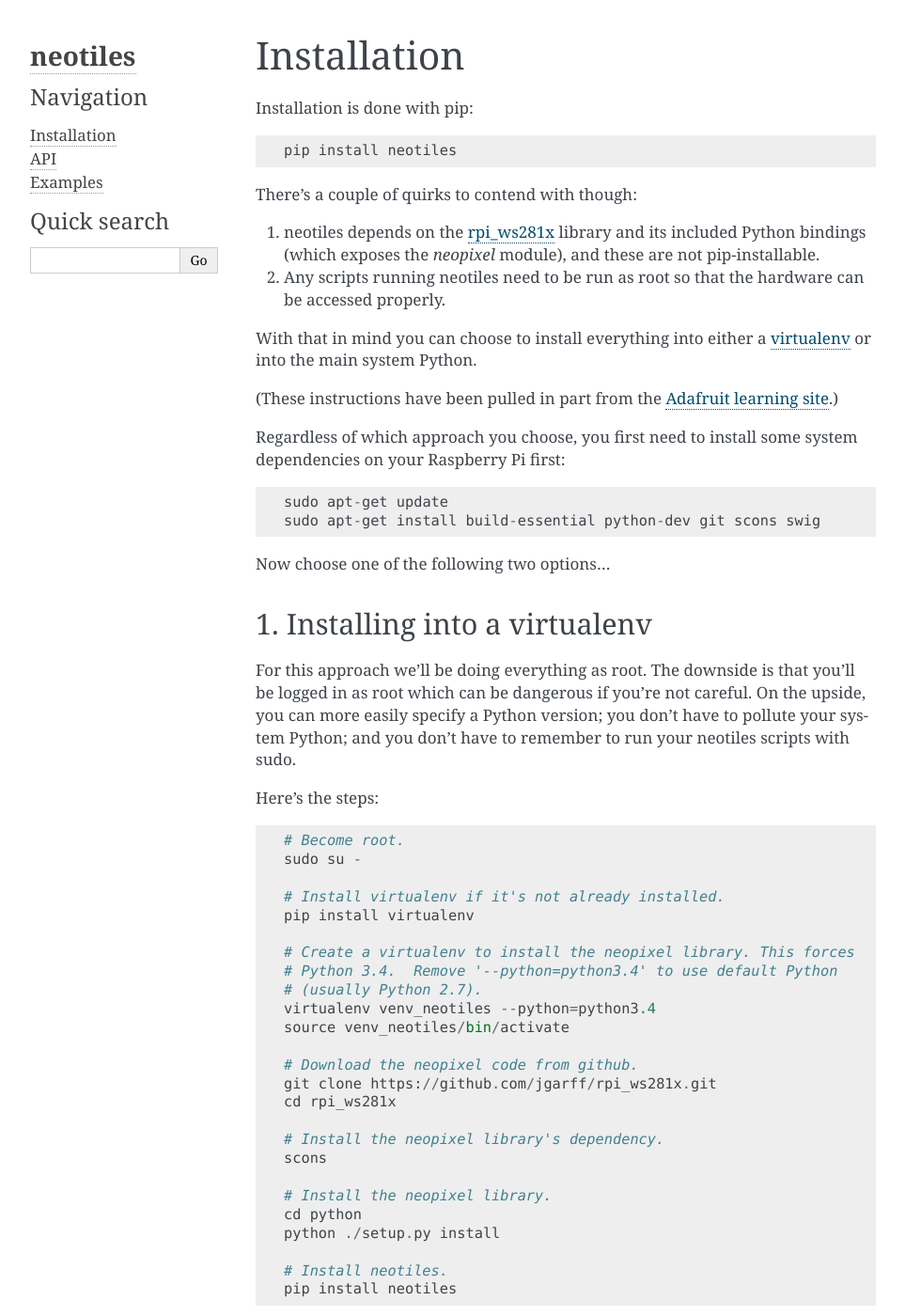
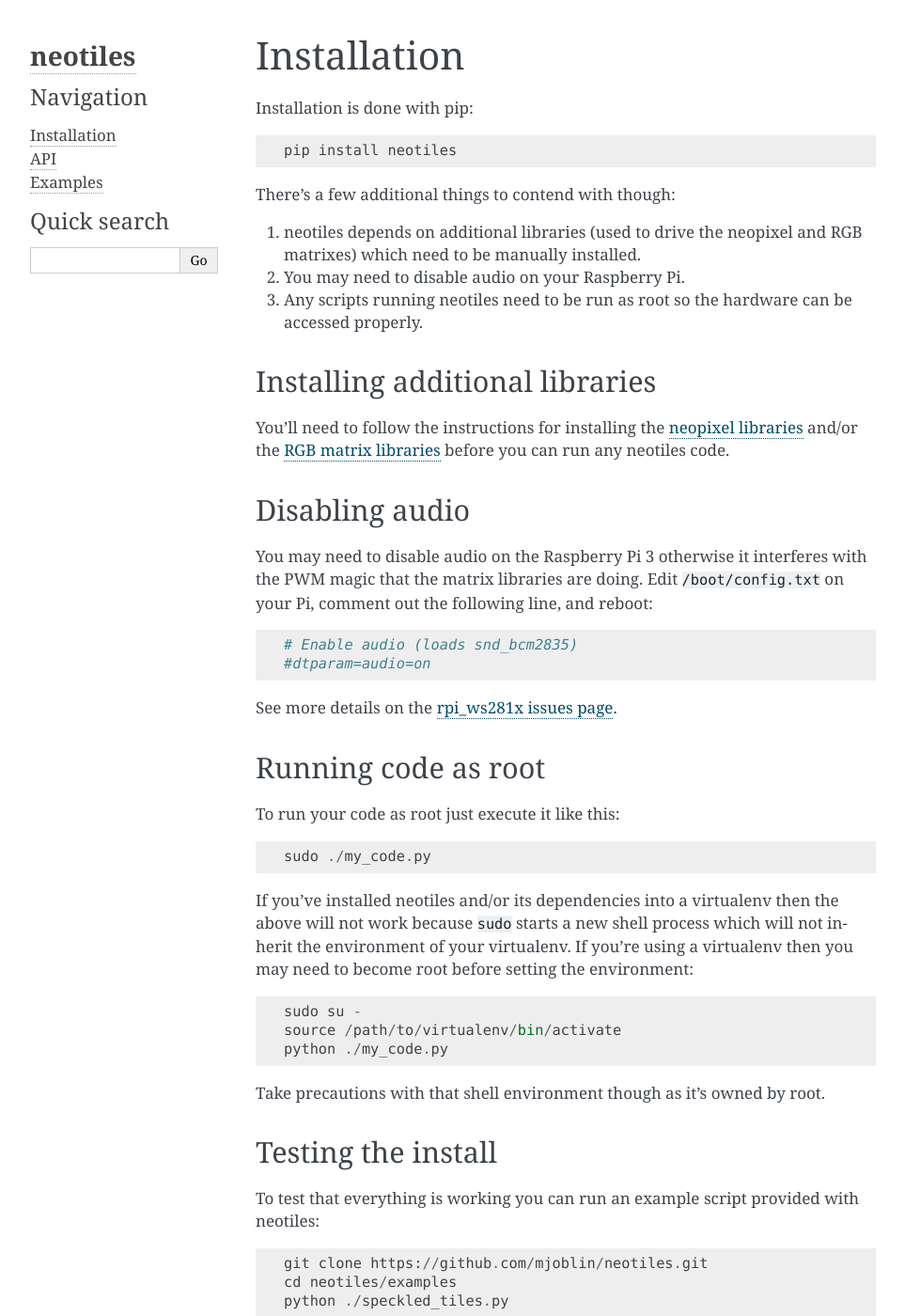
Before and after one commit to mjoblin/neotiles, a Sphinx documentation site: the page built from docs/pages/installation.rst, in a window 1280 px wide and 1400 px high. Shown: the whole window at 94% size, without its empty margins (148-1111 px from the left). Built offline with Sphinx 7.4.7, drawn with Linux system fonts in a browser that asks for light colours; some of the changed text lies outside the part shown.

Commit message:
Initial support for RGB matrixes.

```diff
--- a/docs/pages/installation.rst
+++ b/docs/pages/installation.rst
@@ -5,88 +5,23 @@
 
     pip install neotiles
 
+There's a few additional things to contend with though:
 
-There's a couple of quirks to contend with though:
+#. neotiles depends on additional libraries (used to drive the neopixel and RGB matrixes) which need to be manually installed.
+#. You may need to disable audio on your Raspberry Pi.
+#. Any scripts running neotiles need to be run as root so the hardware can be accessed properly.
 
-#. neotiles depends on the `rpi_ws281x`_ library and its included Python bindings (which exposes the *neopixel* module), and these are not pip-installable.
-#. Any scripts running neotiles need to be run as root so that the hardware can be accessed properly.
-
-With that in mind you can choose to install everything into either a
-`virtualenv`_ or into the main system Python.
-
-(These instructions have been pulled in part from the
-`Adafruit learning site`_.)
-
-Regardless of which approach you choose, you first need to install some system
-dependencies on your Raspberry Pi first: ::
-
-    sudo apt-get update
-    sudo apt-get install build-essential python-dev git scons swig
-
-
-Now choose one of the following two options...
-
-1. Installing into a virtualenv
+Installing additional libraries
 -------------------------------
 
-For this approach we'll be doing everything as root.  The downside is that
-you'll be logged in as root which can be dangerous if you're not careful.  On
-the upside, you can more easily specify a Python version; you don't have to
-pollute your system Python; and you don't have to remember to run your neotiles
-scripts with sudo.
+You'll need to follow the instructions for installing the `neopixel libraries`_
+and/or the `RGB matrix libraries`_ before you can run any neotiles code.
 
-Here's the steps: ::
+Disabling audio
+---------------
 
-    # Become root.
-    sudo su -
-
-    # Install virtualenv if it's not already installed.
-    pip install virtualenv
-
-    # Create a virtualenv to install the neopixel library. This forces
-    # Python 3.4.  Remove '--python=python3.4' to use default Python
-    # (usually Python 2.7).
-    virtualenv venv_neotiles --python=python3.4
-    source venv_neotiles/bin/activate
-
-    # Download the neopixel code from github.
-    git clone https://github.com/jgarff/rpi_ws281x.git
-    cd rpi_ws281x
-
-    # Install the neopixel library's dependency.
-    scons
-
-    # Install the neopixel library.
-    cd python
-    python ./setup.py install
-
-    # Install neotiles.
-    pip install neotiles
-
-2. Installing into the system Python
-------------------------------------
-
-Installing into the system Python is safer as you won't be logged in as root,
-but you'll be polluting your system Python with the neotiles module and its
-dependencies and it can be more difficult to control which Python version is
-running.
-
-Here's the steps (see the previous section for more info on what each step is
-doing): ::
-
-    git clone https://github.com/jgarff/rpi_ws281x.git
-    cd rpi_ws281x
-    scons
-    cd python
-    sudo python setup.py install
-    sudo pip install neotiles
-
-
-Another step: disabling audio
------------------------------
-
-You may also need to disable audio on the Raspberry Pi 3, otherwise it
-interferes with the PWM magic that the rpi_ws281x library is doing.  Edit
+You may need to disable audio on the Raspberry Pi 3 otherwise it interferes
+with the PWM magic that the matrix libraries are doing.  Edit
 ``/boot/config.txt`` on your Pi, comment out the following line, and reboot: ::
 
     # Enable audio (loads snd_bcm2835)
@@ -94,36 +29,39 @@
 
 See more details on the `rpi_ws281x issues page`_.
 
-Prepare the hardware
+Running code as root
 --------------------
 
-You also need to have your neopixel matrix `wired up`_ and ready to go.
+To run your code as root just execute it like this: ::
+
+    sudo ./my_code.py
+
+If you've installed neotiles and/or its dependencies into a virtualenv then
+the above will not work because ``sudo`` starts a new shell process which will
+not inherit the environment of your virtualenv.  If you're using a virtualenv
+then you may need to become root before setting the environment: ::
+
+    sudo su -
+    source /path/to/virtualenv/bin/activate
+    python ./my_code.py
+
+Take precautions with that shell environment though as it's owned by root.
 
 Testing the install
 -------------------
 
-To test that everything is working you can run an example script (e.g.
-``speckled_tiles.py``) from the git repository.  Note that ``text_scroller.py``
-won't work without an additional install -- see the
-`examples page <examples.html>`_ for more. ::
+To test that everything is working you can run an example script provided with
+neotiles: ::
 
     git clone https://github.com/mjoblin/neotiles.git
     cd neotiles/examples
-
-You'll need to edit the script to set ``MATRIX_SIZE``, ``LED_PIN``,
-and ``STRIP_TYPE`` appropriately for your hardware, and then run it: ::
-
-    # In a virtualenv (as root)
     python ./speckled_tiles.py
 
-    # Not in a virtualenv
-    sudo python ./speckled_tiles.py
+You'll probably need to edit the example scripts and make some minor changes
+before they will work on your hardware.  See the
+`examples page <examples.html>`_ for more information.
 
-If your neopixel matrix is showing colors but they look a bit messed up, try
-changing the ``STRIP_TYPE``.
 
-.. _Adafruit learning site: https://learn.adafruit.com/neopixels-on-raspberry-pi/software
-.. _rpi_ws281x: https://github.com/jgarff/rpi_ws281x
-.. _virtualenv: https://virtualenv.pypa.io/en/stable/
+.. _neopixel libraries: https://learn.adafruit.com/neopixels-on-raspberry-pi/software
+.. _RGB matrix libraries: https://github.com/hzeller/rpi-rgb-led-matrix/tree/master/python
 .. _rpi_ws281x issues page: https://github.com/jgarff/rpi_ws281x/issues/103
-.. _wired up: https://learn.adafruit.com/neopixels-on-raspberry-pi/wiring
--- a/setup.py
+++ b/setup.py
@@ -6,7 +6,7 @@
 packages = [package for package in find_packages()
             if package.startswith('neotiles')]
 
-version = '0.2.0'
+version = '0.3.0'
 
 install_requires = [
     'wrapt',
@@ -32,7 +32,7 @@
 setup(
     name='neotiles',
     version=version,
-    description='Treat a neopixel matrix as a collection of separate tiles',
+    description='Treat a neopixel or RGB matrix as a collection of separate tiles',
     author='Mike Joblin',
     author_email='mike@tastymoss.com',
     url='https://github.com/mjoblin/neotiles',
```
Also changed, not shown: docs/index.rst (+21 -12 lines), docs/pages/api.rst (+19 -37 lines), docs/pages/examples.rst (+27 -1 lines), docs/_static/adafruit_64x32_rgb.jpg (added), 7 other files.
